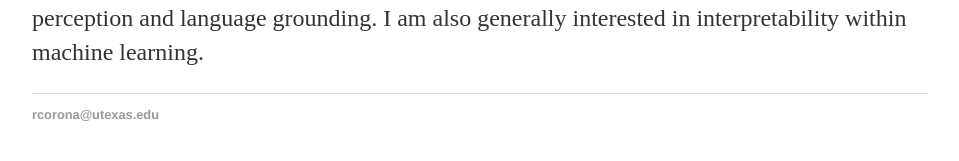
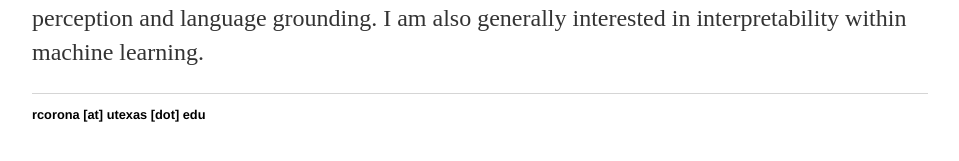
Before and after one commit to rcorona/old_website, a Jekyll site: the page built from index.html, in a window 1280 px wide. Shown: the part 387-548 px from the top of the page, without its empty margins (160-1119 px from the left). Built offline with Jekyll 4.4.1, drawn with Linux system fonts in a browser that asks for light colours.

Commit message:
Update default.html

```diff
--- a/_layouts/default.html
+++ b/_layouts/default.html
@@ -21,7 +21,7 @@
 			</div><!-- /.container -->
 			<footer>
 	    		<ul>
-	        		<li><a href="mailto:rcorona@utexas.edu">rcorona@utexas.edu</a></li>
+	        		<li>rcorona [at] utexas [dot] edu</li>
 				</ul>
 			</footer>
 		</body>
```
